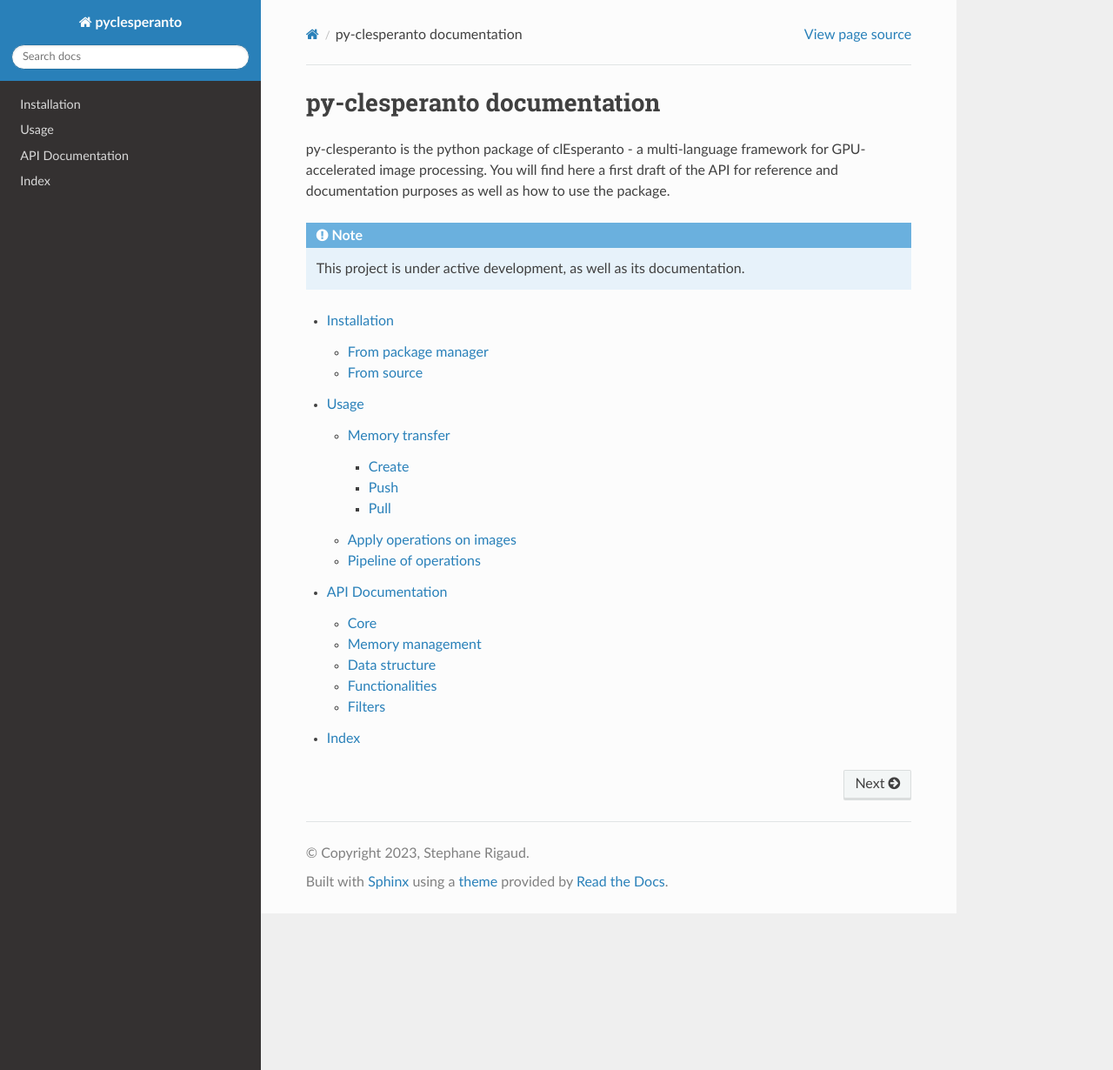
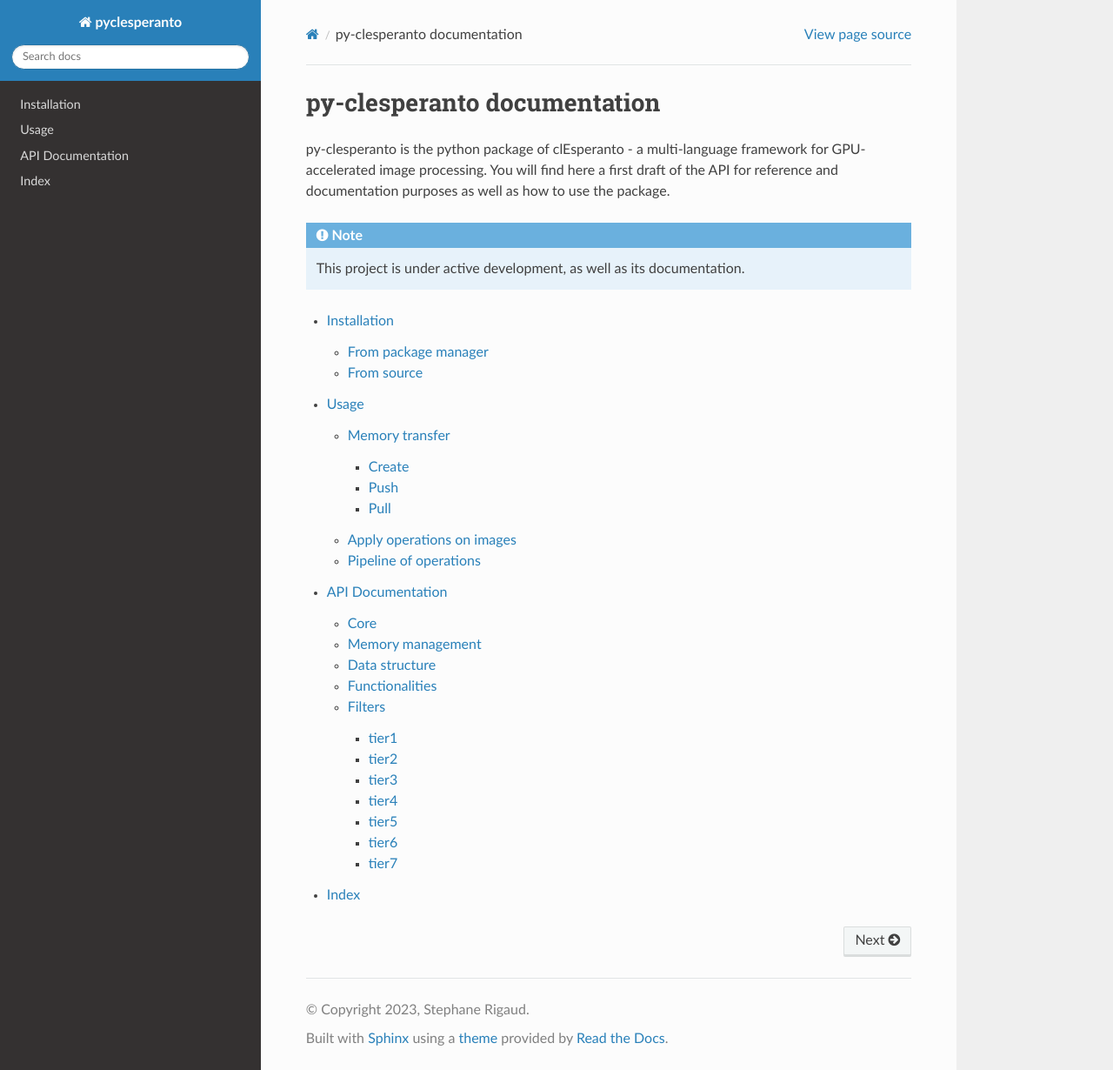
Before and after one commit to clEsperanto/pyclesperanto, a Sphinx documentation site: the page built from docs/source/index.rst, in a window 1280 px wide and 1230 px high. Shown: the whole window at 87% size. Built offline with Sphinx 7.4.7 and the Read the Docs theme 2.0.0, drawn with Linux system fonts in a browser that asks for light colours.

Commit message:
update doc

```diff
--- a/docs/source/api.rst
+++ b/docs/source/api.rst
@@ -36,38 +36,55 @@ Functionalities
 Filters
 =======
 
+tier1
+------
+
 .. automodule:: pyclesperanto._tier1
    :members:
    :undoc-members:
-   :imported-members:
+
+tier2
+------
 
 .. automodule:: pyclesperanto._tier2
     :members:
     :undoc-members:
-    :imported-members:
+
+tier3
+------
 
 .. automodule:: pyclesperanto._tier3
     :members:
     :undoc-members:
-    :imported-members:
+
+tier4
+------
 
 .. automodule:: pyclesperanto._tier4
     :members:
     :undoc-members:
-    :imported-members:
+
+tier5
+------
 
 .. automodule:: pyclesperanto._tier5
     :members:
     :undoc-members:
-    :imported-members:
+
+tier6
+------
 
 .. automodule:: pyclesperanto._tier6
     :members:
     :undoc-members:
     :imported-members:
 
+tier7
+------
+
 .. automodule:: pyclesperanto._tier7
     :members:
     :undoc-members:
-    :imported-members:
+
+    .. :imported-members:
     .. :exclude-members: Image, Device, _Array, plugin_function
--- a/docs/source/conf.py
+++ b/docs/source/conf.py
@@ -14,7 +14,7 @@ sys.path.insert(0, os.path.abspath("../../"))
 project = "pyclesperanto"
 copyright = "2023, Stephane Rigaud"
 author = "Stephane Rigaud"
-release = "0.6.5"
+release = "0.8.0"
 
 # -- General configuration ---------------------------------------------------
 # https://www.sphinx-doc.org/en/master/usage/configuration.html#general-configuration
```
